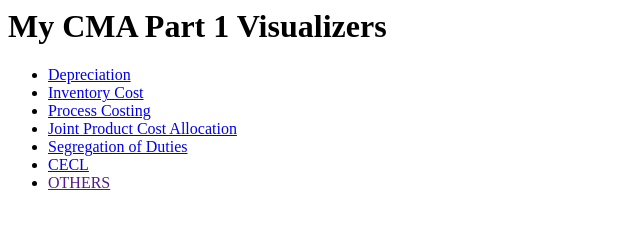
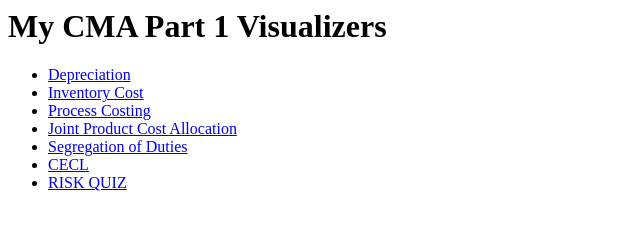
Before and after one commit to ralphpatrick/cma-visualizers, a plain HTML site: page index.html in a window 1280 px wide. Shown: the whole page, without its empty margins (0-640 px from the left). Drawn offline with Linux system fonts and the light colour scheme.

Commit message:
Update index.html

```diff
--- a/index.html
+++ b/index.html
@@ -12,7 +12,7 @@
     <li><a href="jointcost.html">Joint Product Cost Allocation</a></li>
     <li><a href="segregate.html">Segregation of Duties</a></li>
     <li><a href="cecl.html">CECL</a></li>
-    <li><a href="">OTHERS</a></li>
+    <li><a href="risk.html">RISK QUIZ</a></li>
   </ul>
 </body>
 </html>
```
